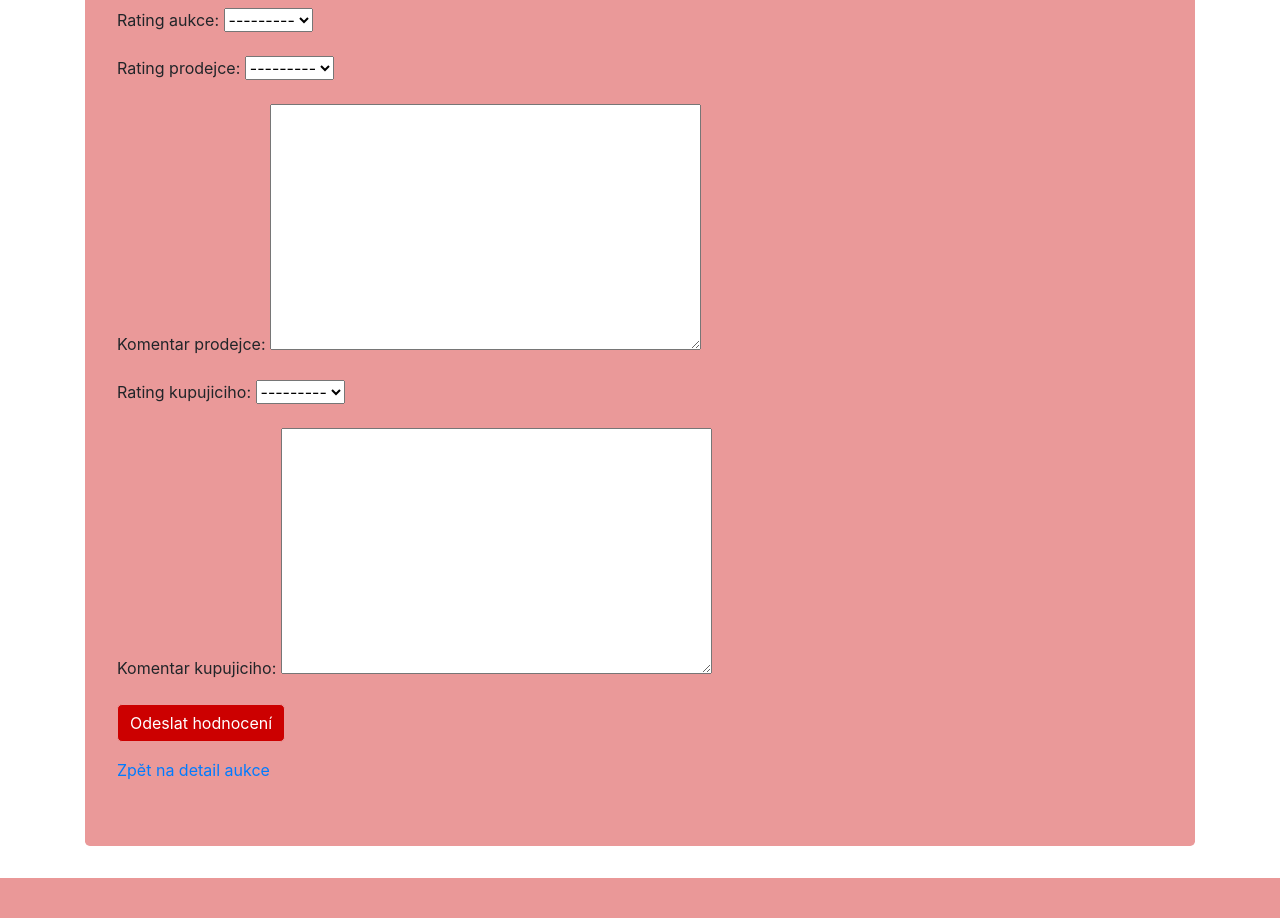
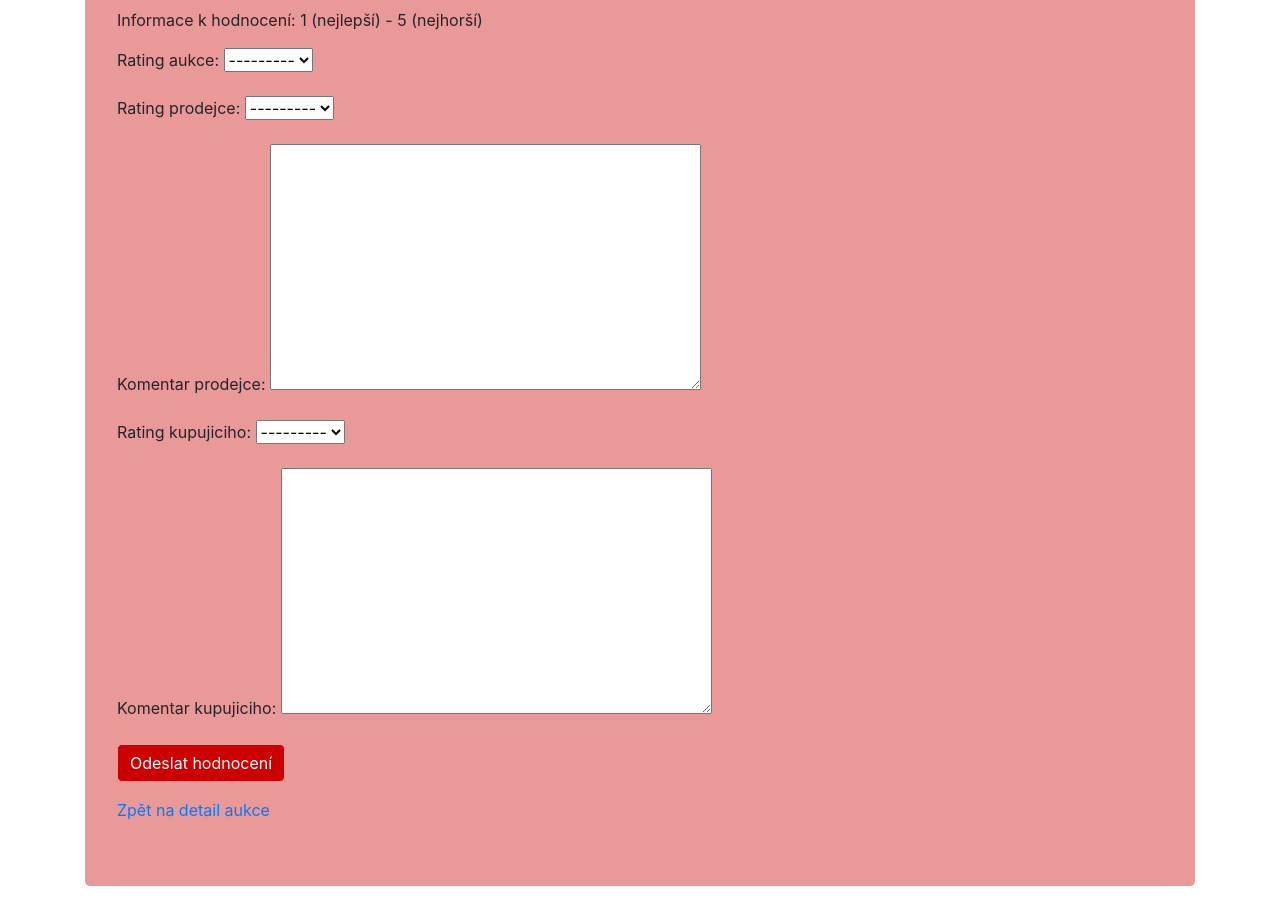
Before and after one commit to Chairman219/Auction_web_site, a Django app: template auction/templates/hodnotit_aukci.html in a window 1280 px wide; the page is wider, and only the part inside the window is pictured. Shown: the part 192-1110 px from the top of that part. Before the commit the page ends 1070 px from the top of that part, so only its background shows below. Run offline with Django 4.2, Linux system fonts and the light colour scheme; the template is opened without the code that fills it: values that come from a table or form of the project are taken from there, others are empty; some libraries are stand-ins or nearby versions.

Commit message:
feat: update in hodnotit_aukci.html

```diff
--- a/auction/templates/hodnotit_aukci.html
+++ b/auction/templates/hodnotit_aukci.html
@@ -2,6 +2,7 @@
 
 {% block content %}
 <h1>Hodnotit aukci: {{ aukce.nazev }}</h1>
+<p>Informace k hodnocení: 1 (nejlepší) - 5 (nejhorší)</p>
 <form method="post">
     {% csrf_token %}
     {{ form.as_p }}
```
